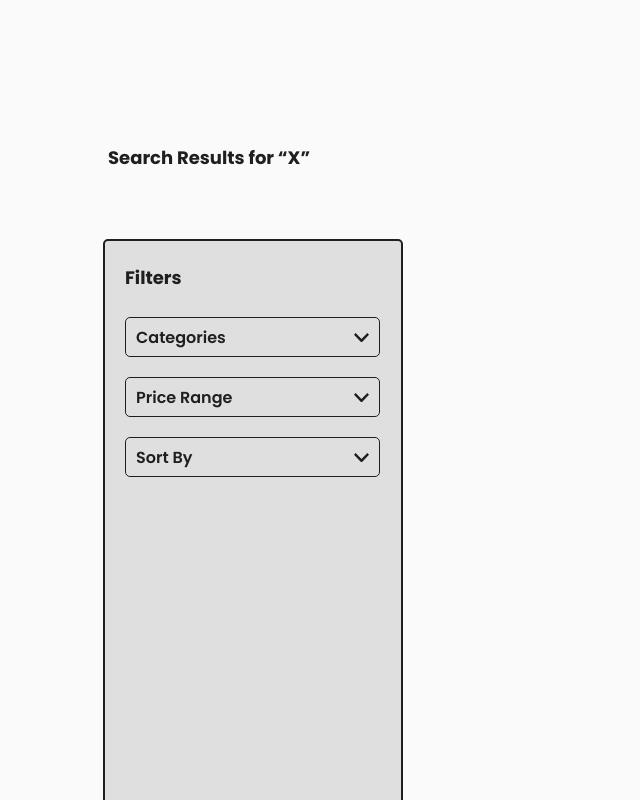
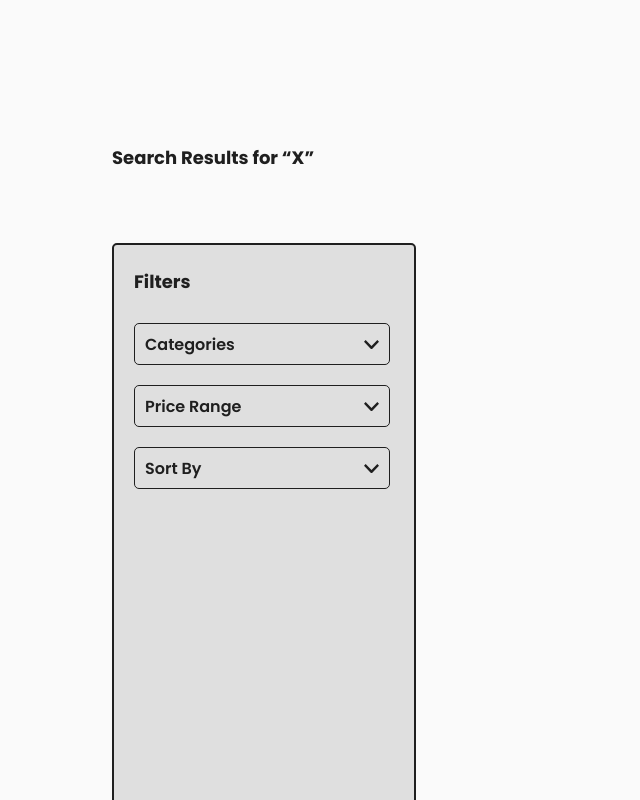
Before and after one commit to include-davis/marketplace, a Next.js app in the folder client/: page / in a window 1280 px wide. Shown: the top 800 px of the page, without its empty margins (0-640 px from the left). Built offline with nearby package versions, Linux system fonts and the light colour scheme.

Commit message:
Adjusted styling and removed interface in FilterDropdown

```diff
--- a/client/src/app/(pages)/(home)/page.module.scss
+++ b/client/src/app/(pages)/(home)/page.module.scss
@@ -1,15 +1,14 @@
+.pageWrapper {
+  display: flex;
+  flex-direction: column;
+  padding: 144px 0 0 112px;
+}
+
 .searchHeading {
-  position: absolute;
-  top: 144px;
-  left: 108px;
-  width: 203px;
-  height: 27px;
+  margin: 0 0 72px 0;
 }
 
 .contentRow {
-  position: absolute;
-  top: 239px;
-  left: 103px;
   display: flex;
   flex-direction: row;
   gap: 24px;
--- a/client/src/app/(pages)/(home)/page.tsx
+++ b/client/src/app/(pages)/(home)/page.tsx
@@ -5,7 +5,7 @@ import HomepageFilterMenu from "../_components/HomepageFilterMenu/HomepageFilter
 
 export default function Home() {
   return (
-    <div>
+    <div className={styles.pageWrapper}>
       <h1 className={styles.searchHeading}>
         Search Results for &ldquo;X&rdquo;
       </h1>
--- a/client/src/app/(pages)/_components/FilterDropdown/FilterDropdown.module.scss
+++ b/client/src/app/(pages)/_components/FilterDropdown/FilterDropdown.module.scss
@@ -1,5 +1,5 @@
 .dropdown {
-  width: 255px;
+  width: 256px;
   background-color: var(--light-gray);
   border: 1px solid var(--black);
   border-radius: 5px;
@@ -12,7 +12,7 @@
   align-items: center;
   justify-content: space-between;
   width: 100%;
-  height: 38px;
+  height: 40px;
   padding: 0 10px;
   background: none;
   border: none;
@@ -28,7 +28,7 @@
 }
 
 .optionsList {
-  padding: 0 10px 8px 10px;
+  padding: 0 12px 8px 12px;
   display: flex;
   flex-direction: column;
   gap: 4px;
--- a/client/src/app/(pages)/_components/FilterDropdown/FilterDropdown.tsx
+++ b/client/src/app/(pages)/_components/FilterDropdown/FilterDropdown.tsx
@@ -3,15 +3,13 @@ import styles from "./FilterDropdown.module.scss";
 import React, { useState } from "react";
 import Image from "next/image";
 
-interface FilterDropdownProps {
-  label: string;
-  options: string[];
-}
-
 export default function FilterDropdown({
   label,
   options,
-}: FilterDropdownProps) {
+}: {
+  label: string;
+  options: string[];
+}) {
   const [isOpen, setIsOpen] = useState(false);
   const [checkedOptions, setCheckedOptions] = useState<Set<string>>(new Set());
 
--- a/client/src/app/(pages)/_components/HomepageFilterMenu/HomepageFilterMenu.module.scss
+++ b/client/src/app/(pages)/_components/HomepageFilterMenu/HomepageFilterMenu.module.scss
@@ -1,8 +1,8 @@
 .filterMenu {
   display: flex;
   flex-direction: column;
-  width: 300px;
-  height: 741px;
+  width: 304px;
+  height: 744px;
   padding: 28px 20px 24px 20px;
   background-color: var(--light-gray);
   border: 2px solid var(--black);
@@ -10,7 +10,7 @@
 }
 
 .title {
-  margin: 0 0 30px 0;
+  margin: 0 0 32px 0;
   line-height: 100%;
   color: var(--black);
 }
@@ -18,7 +18,7 @@
 .dropdownGroup {
   display: flex;
   flex-direction: column;
-  width: 255px;
+  width: 256px;
   gap: 20px;
 }
 
@@ -26,7 +26,7 @@
   display: flex;
   align-items: center;
   justify-content: center;
-  width: 65px;
+  width: 64px;
   height: 36px;
   margin-top: auto;
   align-self: center;
```
